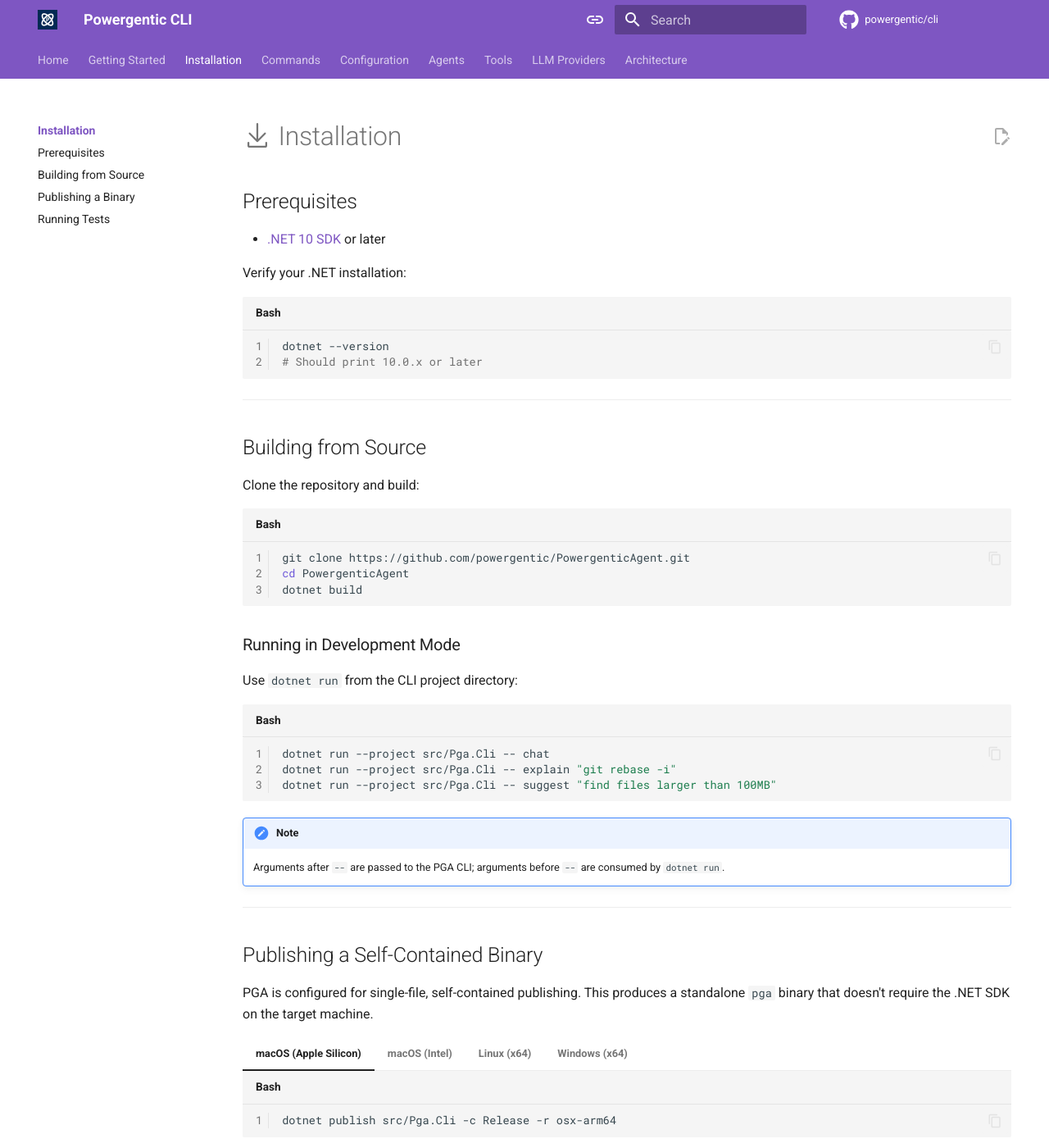
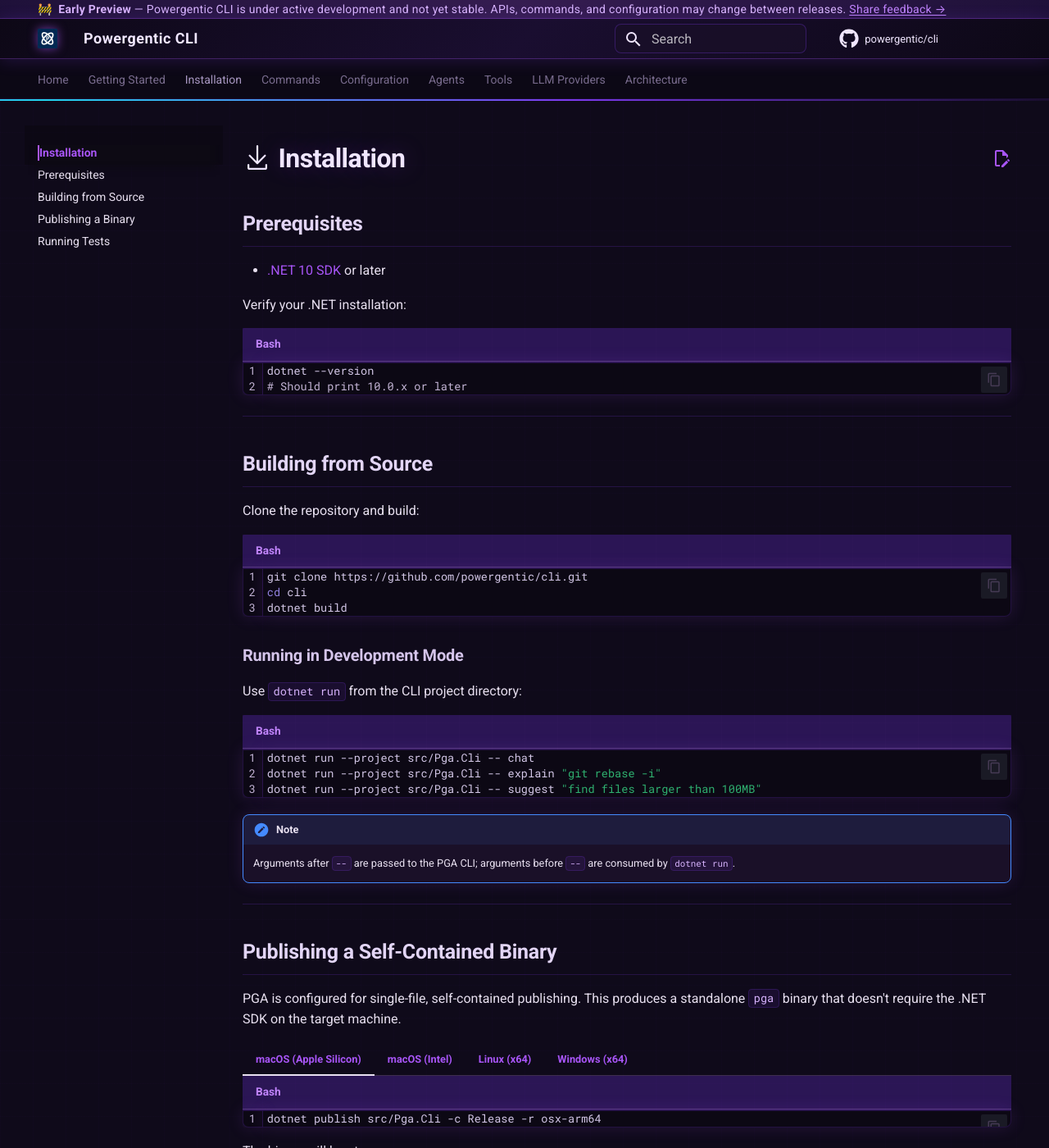
Before and after one commit to powergentic/cli, an MkDocs documentation site: the page built from docs/docs/installation/index.md, in a window 1280 px wide and 1400 px high. Shown: the whole window at 82% size. Built offline with MkDocs 1.6.1 and Material for MkDocs 9.7.7, drawn with Linux system fonts in a browser that asks for light colours; comment, search, counter and statistics services are not loaded; some of the changed text lies outside the part shown.

Commit message:
updates to mkdocs site

````diff
--- a/docs/docs/installation/index.md
+++ b/docs/docs/installation/index.md
@@ -23,8 +23,8 @@ dotnet --version
 Clone the repository and build:
 
 ```bash
-git clone https://github.com/powergentic/PowergenticAgent.git
-cd PowergenticAgent
+git clone https://github.com/powergentic/cli.git
+cd cli
 dotnet build
 ```
 
@@ -91,7 +91,7 @@ After publishing, copy the binary to a directory in your `PATH`:
 
     ```bash
     # In ~/.zshrc or ~/.bashrc
-    export PATH="$PATH:/path/to/PowergenticAgent/src/Pga.Cli/bin/Release/net10.0/osx-arm64/publish"
+    export PATH="$PATH:/path/to/powergentic/cli/src/Pga.Cli/bin/Release/net10.0/osx-arm64/publish"
     ```
 
 === "Windows"
--- /dev/null
+++ b/docs/docs/stylesheets/extra.css
@@ -0,0 +1,422 @@
+/* ============================================================
+   Powergentic CLI — Dark AI Theme
+   A deep, glowing purple aesthetic with futuristic AI vibes
+   ============================================================ */
+
+/* ---------- Core Color Palette ---------- */
+:root {
+  --pg-purple-deep: #1a0a2e;
+  --pg-purple-dark: #2d1b4e;
+  --pg-purple-mid: #7c3aed;
+  --pg-purple-bright: #a855f7;
+  --pg-purple-glow: #c084fc;
+  --pg-purple-neon: #d8b4fe;
+  --pg-cyan-accent: #22d3ee;
+  --pg-surface: #0f0a1a;
+  --pg-surface-raised: #1a1028;
+  --pg-text: #e8e0f0;
+  --pg-text-muted: #a897c2;
+  --pg-border-glow: rgba(168, 85, 247, 0.3);
+  --pg-glow-soft: 0 0 20px rgba(168, 85, 247, 0.15);
+  --pg-glow-medium: 0 0 30px rgba(168, 85, 247, 0.25);
+}
+
+/* ---------- Material Theme Color Overrides ---------- */
+[data-md-color-scheme="slate"] {
+  --md-primary-fg-color: #7c3aed;
+  --md-primary-fg-color--light: #a855f7;
+  --md-primary-fg-color--dark: #5b21b6;
+  --md-primary-bg-color: #f0e6ff;
+  --md-accent-fg-color: #a855f7;
+  --md-accent-fg-color--transparent: rgba(168, 85, 247, 0.12);
+  --md-default-bg-color: #0d0a14;
+  --md-default-bg-color--light: #151022;
+  --md-default-fg-color: #e8e0f0;
+  --md-default-fg-color--light: #c4b5d6;
+  --md-default-fg-color--lighter: #a897c2;
+  --md-default-fg-color--lightest: rgba(168, 133, 194, 0.3);
+  --md-code-bg-color: #130e20;
+  --md-code-fg-color: #d8b4fe;
+  --md-code-hl-color: rgba(168, 85, 247, 0.15);
+  --md-typeset-color: #e8e0f0;
+  --md-typeset-a-color: #a855f7;
+  --md-footer-bg-color: #0a0712;
+  --md-footer-bg-color--dark: #070510;
+}
+
+/* ---------- Body & Background ---------- */
+body {
+  background: var(--pg-surface) !important;
+}
+
+/* Subtle grid pattern overlay for AI feel */
+.md-main {
+  background:
+    linear-gradient(rgba(124, 58, 237, 0.02) 1px, transparent 1px),
+    linear-gradient(90deg, rgba(124, 58, 237, 0.02) 1px, transparent 1px);
+  background-size: 40px 40px;
+}
+
+/* ---------- Header / Top Nav ---------- */
+.md-header {
+  background: linear-gradient(135deg, #0d0816 0%, #1a0e30 50%, #0d0816 100%) !important;
+  border-bottom: 1px solid var(--pg-border-glow);
+  box-shadow: 0 2px 20px rgba(124, 58, 237, 0.2);
+  backdrop-filter: blur(10px);
+}
+
+.md-header__title {
+  font-weight: 700;
+  letter-spacing: 0.5px;
+}
+
+/* Glowing nav tabs */
+.md-tabs {
+  background: rgba(13, 8, 22, 0.9) !important;
+  border-bottom: 1px solid rgba(124, 58, 237, 0.15);
+}
+
+.md-tabs__link {
+  color: var(--pg-text-muted) !important;
+  transition: all 0.3s ease;
+  position: relative;
+}
+
+.md-tabs__link:hover,
+.md-tabs__link--active {
+  color: var(--pg-purple-glow) !important;
+}
+
+.md-tabs__link--active::after {
+  content: '';
+  position: absolute;
+  bottom: 0;
+  left: 0;
+  right: 0;
+  height: 2px;
+  background: linear-gradient(90deg, transparent, var(--pg-purple-bright), transparent);
+  box-shadow: 0 0 10px var(--pg-purple-bright);
+}
+
+/* ---------- Sidebar Navigation ---------- */
+.md-sidebar {
+  background: rgba(10, 7, 18, 0.6);
+}
+
+.md-nav__link {
+  transition: all 0.2s ease;
+}
+
+.md-nav__link:hover {
+  color: var(--pg-purple-glow) !important;
+  padding-left: 4px;
+}
+
+.md-nav__link--active {
+  color: var(--pg-purple-bright) !important;
+  font-weight: 600;
+}
+
+/* Active nav indicator glow */
+.md-nav__item--active > .md-nav__link {
+  border-left: 2px solid var(--pg-purple-bright);
+  box-shadow: -4px 0 12px rgba(168, 85, 247, 0.3);
+}
+
+/* ---------- Content Area ---------- */
+.md-content {
+  background: transparent;
+}
+
+/* Headings with subtle glow */
+.md-typeset h1 {
+  color: #f0e6ff !important;
+  font-weight: 800;
+  letter-spacing: -0.5px;
+  text-shadow: 0 0 30px rgba(168, 85, 247, 0.3);
+}
+
+.md-typeset h2 {
+  color: #e2d5f5 !important;
+  font-weight: 700;
+  border-bottom: 1px solid rgba(124, 58, 237, 0.2);
+  padding-bottom: 0.4em;
+}
+
+.md-typeset h3 {
+  color: #d4c4ea !important;
+  font-weight: 600;
+}
+
+/* Links with glow on hover */
+.md-typeset a {
+  color: var(--pg-purple-bright) !important;
+  text-decoration: none;
+  transition: all 0.3s ease;
+}
+
+.md-typeset a:hover {
+  color: var(--pg-purple-neon) !important;
+  text-shadow: 0 0 8px rgba(168, 85, 247, 0.5);
+}
+
+/* ---------- Code Blocks ---------- */
+.md-typeset code {
+  background: rgba(124, 58, 237, 0.1) !important;
+  color: var(--pg-purple-neon) !important;
+  border: 1px solid rgba(124, 58, 237, 0.2);
+  border-radius: 4px;
+  padding: 0.1em 0.4em;
+}
+
+.md-typeset pre {
+  background: #0c0814 !important;
+  border: 1px solid rgba(124, 58, 237, 0.2);
+  border-radius: 8px;
+  box-shadow: var(--pg-glow-soft);
+  position: relative;
+  overflow: hidden;
+}
+
+/* Top gradient line on code blocks */
+.md-typeset pre::before {
+  content: '';
+  position: absolute;
+  top: 0;
+  left: 0;
+  right: 0;
+  height: 2px;
+  background: linear-gradient(90deg, transparent, var(--pg-purple-mid), var(--pg-cyan-accent), var(--pg-purple-mid), transparent);
+  opacity: 0.7;
+}
+
+.md-typeset pre code {
+  background: transparent !important;
+  border: none;
+  color: #d4c8e8 !important;
+  padding: 0;
+}
+
+/* Code block title bar */
+.highlight .filename,
+.md-typeset .highlight > .filename {
+  background: rgba(124, 58, 237, 0.15) !important;
+  border-bottom: 1px solid rgba(124, 58, 237, 0.2);
+  color: var(--pg-purple-glow);
+}
+
+.highlighttable .linenos {
+    padding: 0;
+}
+.highlighttable .linenodiv pre {
+    border-radius: 0 0 0 0.5em;
+    padding-left: 0.5em;
+}
+.highlighttable .code pre {
+    border-radius: 0 0 0.5em 0;
+    border-left: 0;
+    padding-left: 0.3em;
+}
+.md-typeset pre::before {
+    background: none;
+}
+
+/* ---------- Tables ---------- */
+.md-typeset table:not([class]) {
+  border: 1px solid rgba(124, 58, 237, 0.2);
+  border-radius: 8px;
+  overflow: hidden;
+  box-shadow: var(--pg-glow-soft);
+}
+
+.md-typeset table:not([class]) th {
+  background: rgba(124, 58, 237, 0.15) !important;
+  color: var(--pg-purple-glow) !important;
+  font-weight: 700;
+  text-transform: uppercase;
+  font-size: 0.75em;
+  letter-spacing: 0.5px;
+  border-bottom: 2px solid rgba(124, 58, 237, 0.3);
+}
+
+.md-typeset table:not([class]) td {
+  border-bottom: 1px solid rgba(124, 58, 237, 0.1);
+}
+
+.md-typeset table:not([class]) tr:hover td {
+  background: rgba(124, 58, 237, 0.05);
+}
+
+/* ---------- Admonitions ---------- */
+.md-typeset .admonition,
+.md-typeset details {
+  border-radius: 8px;
+  border: 1px solid rgba(124, 58, 237, 0.2);
+  background: var(--pg-surface-raised) !important;
+  box-shadow: var(--pg-glow-soft);
+}
+
+.md-typeset .admonition-title,
+.md-typeset summary {
+  border-radius: 8px 8px 0 0;
+}
+
+/* Tip admonitions get a purple glow */
+.md-typeset .admonition.tip,
+.md-typeset details.tip {
+  border-color: rgba(168, 85, 247, 0.4);
+  box-shadow: 0 0 20px rgba(168, 85, 247, 0.1);
+}
+
+/* ---------- Cards / Grid ---------- */
+.md-typeset .grid.cards > ul > li,
+.md-typeset .grid.cards > ol > li {
+  background: var(--pg-surface-raised) !important;
+  border: 1px solid rgba(124, 58, 237, 0.2) !important;
+  border-radius: 12px !important;
+  transition: all 0.3s ease;
+  box-shadow: var(--pg-glow-soft);
+}
+
+.md-typeset .grid.cards > ul > li:hover,
+.md-typeset .grid.cards > ol > li:hover {
+  border-color: var(--pg-purple-bright) !important;
+  box-shadow: var(--pg-glow-medium);
+  transform: translateY(-2px);
+}
+
+/* ---------- Tabs ---------- */
+.md-typeset .tabbed-labels > label {
+  color: var(--pg-text-muted) !important;
+  transition: all 0.3s ease;
+}
+
+.md-typeset .tabbed-labels > label:hover {
+  color: var(--pg-purple-glow) !important;
+}
+
+.md-typeset .tabbed-labels > .tabbed-labels__label--active {
+  color: var(--pg-purple-bright) !important;
+}
+
+.md-typeset .tabbed-labels > label::after {
+  background: var(--pg-purple-bright) !important;
+}
+
+/* ---------- Search ---------- */
+.md-search__form {
+  background: rgba(26, 16, 40, 0.8) !important;
+  border: 1px solid rgba(124, 58, 237, 0.3);
+  border-radius: 8px;
+  transition: all 0.3s ease;
+}
+
+.md-search__form:focus-within {
+  border-color: var(--pg-purple-bright);
+  box-shadow: 0 0 20px rgba(168, 85, 247, 0.2);
+}
+
+.md-search-result__link:hover {
+  background: rgba(124, 58, 237, 0.1) !important;
+}
+
+/* ---------- Footer ---------- */
+.md-footer {
+  background: linear-gradient(180deg, #0a0712 0%, #060410 100%) !important;
+  border-top: 1px solid rgba(124, 58, 237, 0.15);
+}
+
+.md-footer-meta {
+  background: transparent !important;
+}
+
+/* ---------- Scrollbar ---------- */
+::-webkit-scrollbar {
+  width: 8px;
+  height: 8px;
+}
+
+::-webkit-scrollbar-track {
+  background: var(--pg-surface);
+}
+
+::-webkit-scrollbar-thumb {
+  background: rgba(124, 58, 237, 0.3);
+  border-radius: 4px;
+}
+
+::-webkit-scrollbar-thumb:hover {
+  background: rgba(124, 58, 237, 0.5);
+}
+
+/* ---------- Selection ---------- */
+::selection {
+  background: rgba(168, 85, 247, 0.3);
+  color: #fff;
+}
+
+/* ---------- Copy Button ---------- */
+.md-clipboard {
+  color: var(--pg-purple-glow) !important;
+}
+
+.md-clipboard:hover {
+  color: var(--pg-purple-neon) !important;
+}
+
+/* ---------- Back-to-Top ---------- */
+.md-top {
+  background: var(--pg-purple-mid) !important;
+  box-shadow: 0 0 15px rgba(124, 58, 237, 0.4);
+}
+
+/* ---------- Horizontal Rule ---------- */
+.md-typeset hr {
+  border-color: rgba(124, 58, 237, 0.2);
+}
+
+/* ---------- Logo Glow ---------- */
+.md-header__button.md-logo img {
+  filter: drop-shadow(0 0 6px rgba(168, 85, 247, 0.6));
+  transition: filter 0.3s ease;
+}
+
+.md-header__button.md-logo img:hover {
+  filter: drop-shadow(0 0 12px rgba(168, 85, 247, 0.9));
+}
+
+/* ---------- Primary Button ---------- */
+.md-button.md-button--primary {
+  color: var(--pg-text) !important;
+  background: var(--pg-purple-mid) !important;
+  border-color: var(--pg-purple-mid) !important;
+}
+
+.md-button.md-button--primary:hover {
+  color: var(--pg-text) !important;
+  background: var(--pg-purple-bright) !important;
+  border-color: var(--pg-purple-bright) !important;
+  box-shadow: 0 0 20px rgba(168, 85, 247, 0.4);
+}
+
+/* ---------- Animated Gradient Accent (top of page) ---------- */
+.md-main::before {
+  content: '';
+  display: block;
+  height: 2px;
+  background: linear-gradient(
+    90deg,
+    transparent,
+    var(--pg-purple-mid),
+    var(--pg-cyan-accent),
+    var(--pg-purple-mid),
+    transparent
+  );
+  background-size: 200% 100%;
+  animation: glow-sweep 40s ease-in-out infinite;
+}
+
+@keyframes glow-sweep {
+  0%, 100% { background-position: -200% 0; }
+  50% { background-position: 200% 0; }
+}
--- a/docs/mkdocs.yml
+++ b/docs/mkdocs.yml
@@ -28,24 +28,9 @@ theme:
     - toc.integrate
 
   palette:
-    - media: "(prefers-color-scheme)"
-      toggle:
-        icon: material/link
-        name: Switch to light mode
-    - media: "(prefers-color-scheme: light)"
-      scheme: default
-      primary: deep purple
-      accent: deep purple
-      toggle:
-        icon: material/weather-sunny
-        name: Switch to dark mode
-    - media: "(prefers-color-scheme: dark)"
-      scheme: slate
-      primary: deep purple
-      accent: purple
-      toggle:
-        icon: material/weather-night
-        name: Switch to system preference
+    scheme: slate
+    primary: custom
+    accent: custom
 
 repo_name: powergentic/cli
 repo_url: https://github.com/powergentic/cli
@@ -87,6 +72,9 @@ plugins:
   - search:
       lang:
         - en
+
+extra_css:
+  - stylesheets/extra.css
 
 extra:
   generator: false
--- a/docs/overrides/main.html
+++ b/docs/overrides/main.html
@@ -1,4 +1,30 @@
 {% extends "base.html" %}
+
+{% block announce %}
+  <style>
+    .md-banner {
+      background: linear-gradient(90deg, rgba(124, 58, 237, 0.15) 0%, rgba(168, 85, 247, 0.25) 50%, rgba(124, 58, 237, 0.15) 100%) !important;
+      border-bottom: 1px solid rgba(168, 85, 247, 0.3);
+      color: #d8b4fe !important;
+      font-size: 0.8rem;
+      letter-spacing: 0.3px;
+    }
+    .md-banner a {
+      color: #c084fc !important;
+      text-decoration: underline;
+      text-underline-offset: 2px;
+    }
+    .md-banner a:hover {
+      color: #e9d5ff !important;
+      text-shadow: 0 0 8px rgba(168, 85, 247, 0.5);
+    }
+    .md-banner__inner {
+      margin: 0 auto;
+    }
+  </style>
+  🚧&nbsp; <strong>Early Preview</strong> — Powergentic CLI is under active development and not yet stable. APIs, commands, and configuration may change between releases.
+  <a href="https://github.com/powergentic/cli/issues">Share feedback →</a>
+{% endblock %}
 
 {% block scripts %}
   <!-- Add scripts that need to run before here -->
````
